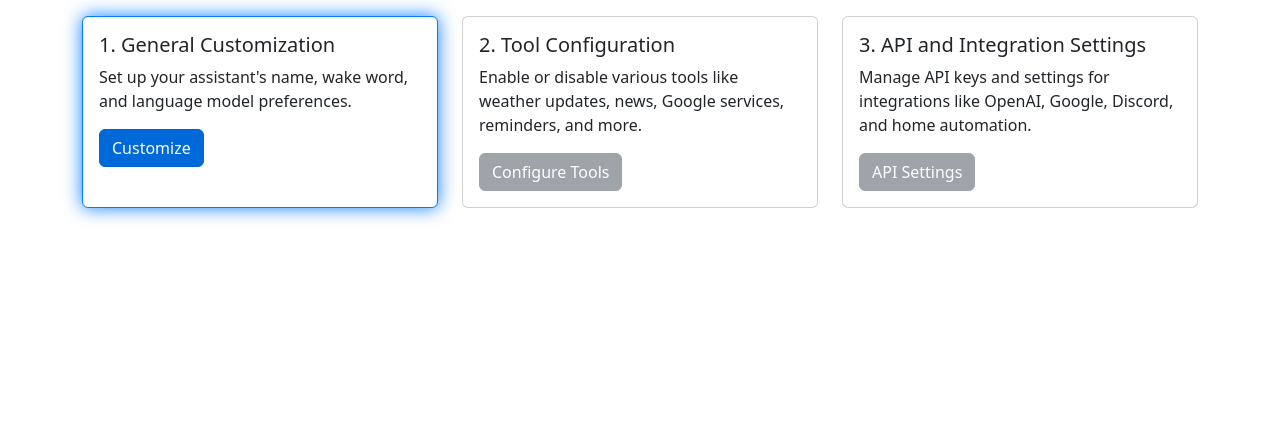
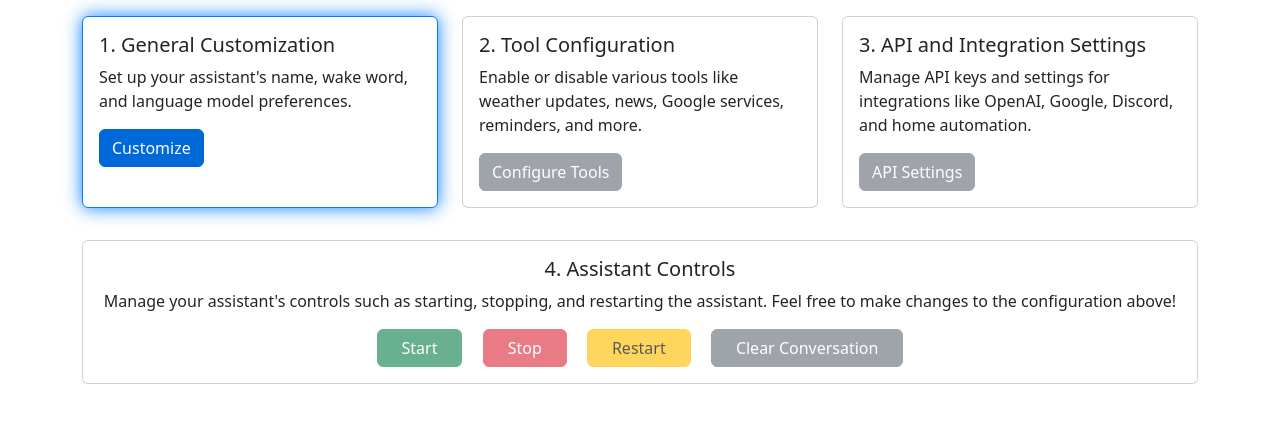
Before and after one commit to XenioxYT/jarvis-setup, a Django app: page / in a window 1280 px wide. Shown: the part 240-663 px from the top of the page. Run offline with Django 5.2, Linux system fonts and the light colour scheme; data comes from the database, SQL or seed files in the repository.

Commit message:
Add assistant controls to home page

```diff
--- a/jarvisSetup/webserver/templates/home.html
+++ b/jarvisSetup/webserver/templates/home.html
@@ -89,6 +89,25 @@
         </div>
     </div>
 
+    <div class="container mt-3">
+        <div class="row mt-3">
+            <div class="col-12 mb-3 mx-auto">
+                <div class="card h-100 {% if setup_flow.setup_flow == 'done' %}card-important{% endif %}">
+                    <div class="card-body text-center">
+                        <h5 class="card-title">
+                            4. Assistant Controls
+                        </h5>
+                        <p class="card-text">Manage your assistant's controls such as starting, stopping, and restarting the assistant. Feel free to make changes to the configuration above!</p>
+                        <a href="{% url 'home' %}" class="btn btn-success px-4 mx-2 {% if setup_flow.setup_flow != 'done' %}disabled btn-secondary{% endif %}">Start</a>
+                        <a href="{% url 'home' %}" class="btn btn-danger px-4 mx-2 {% if setup_flow.setup_flow != 'done' %}disabled btn-secondary{% endif %}">Stop</a>
+                        <a href="{% url 'home' %}" class="btn btn-warning px-4 mx-2 {% if setup_flow.setup_flow != 'done' %}disabled btn-secondary{% endif %}">Restart</a>
+                        <a href="{% url 'home' %}" class="btn btn-primary px-4 mx-2 {% if setup_flow.setup_flow != 'done' %}disabled btn-secondary{% endif %}">Clear Conversation</a>
+                    </div>
+                </div>
+            </div>
+        </div>
+    </div>
+
     <!-- Additional Styles -->
     <style>
         @keyframes glowing {
```
